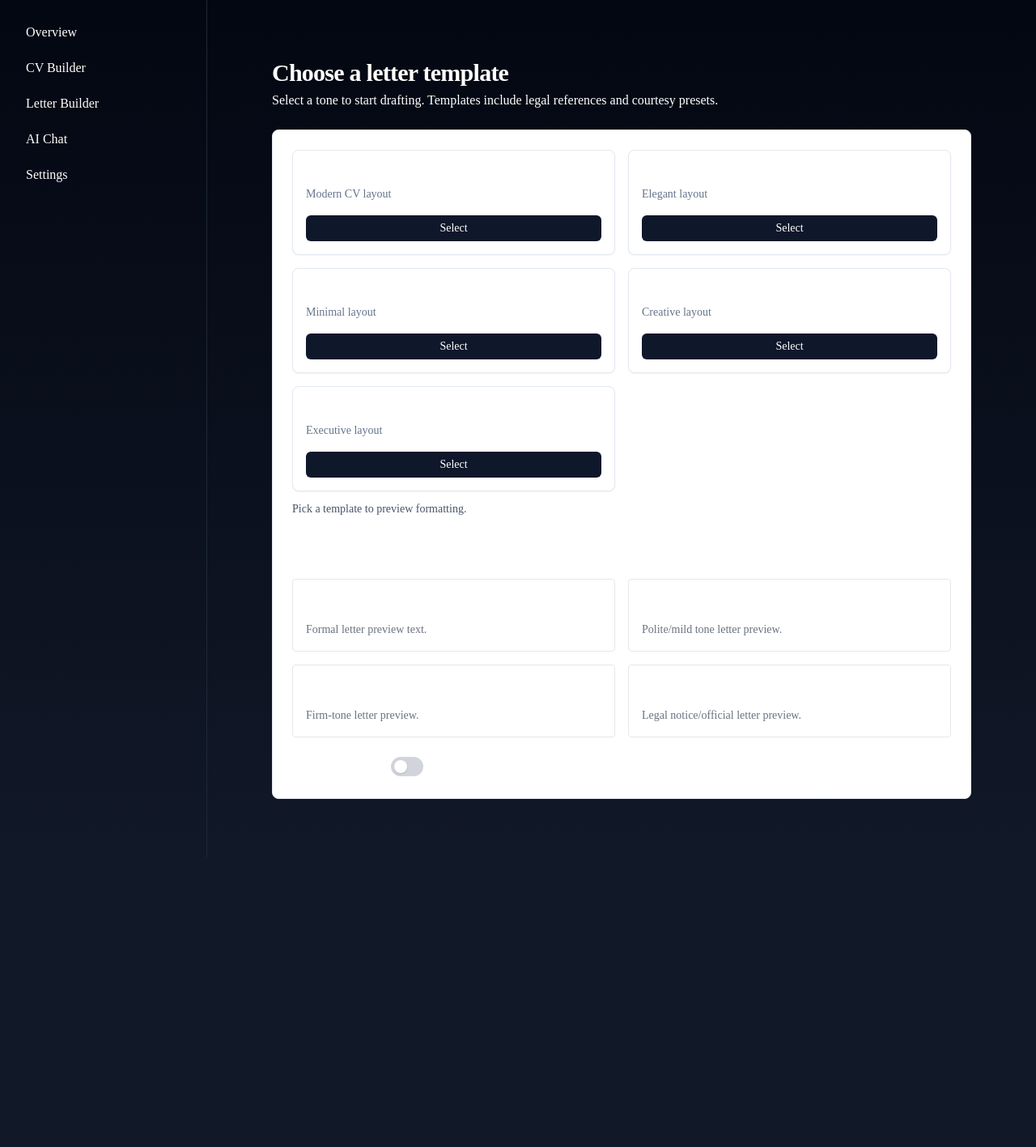
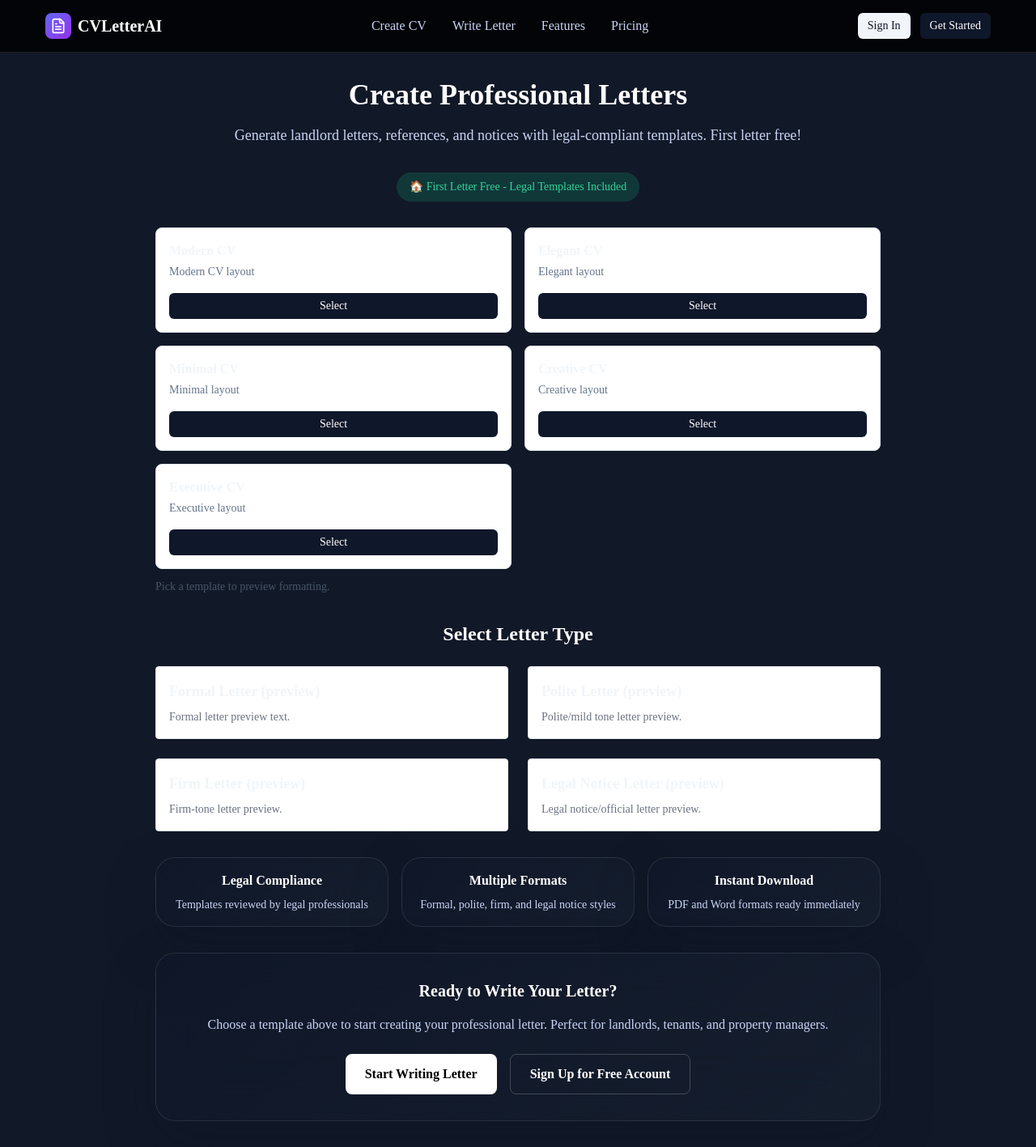
Before and after one commit to joshsegatt/CVLetterAI, a Next.js app: page /letter-builder in a window 1280 px wide. Shown: the whole page at 81% size. Before the commit the page ends 1059 px from the top, so only its background shows below. Built offline with nearby package versions, Linux system fonts and the light colour scheme.

Commit message:
feat: implement freemium model - public CV/Letter builders with first creation free

```diff
--- a/src/app/(dashboard)/cv-builder/page.tsx
+++ /dev/null
@@ -1,29 +0,0 @@
-import React from "react";
-import BuilderLayout from "../../../components/builder/BuilderLayout";
-import CvTemplateBrowser from "../../../components/builder/CvTemplateBrowser";
-import ModernCV from "../../../components/builder/cv-templates/ModernCV";
-import ElegantCV from "../../../components/builder/cv-templates/ElegantCV";
-import MinimalCV from "../../../components/builder/cv-templates/MinimalCV";
-import CreativeCV from "../../../components/builder/cv-templates/CreativeCV";
-import ExecutiveCV from "../../../components/builder/cv-templates/ExecutiveCV";
-
-export default function Page() {
-  return (
-    <BuilderLayout
-      title="Choose a CV template"
-      description="Pick a style to continue editing. You can adjust wording and layout on the next step."
-    >
-      <CvTemplateBrowser />
-      <div className="mt-6 space-y-6">
-        <h3 className="text-lg">Previews</h3>
-        <div className="grid gap-4 sm:grid-cols-2">
-          <ModernCV />
-          <ElegantCV />
-          <MinimalCV />
-          <CreativeCV />
-          <ExecutiveCV />
-        </div>
-      </div>
-    </BuilderLayout>
-  );
-}
--- a/src/app/(dashboard)/letter-builder/page.tsx
+++ /dev/null
@@ -1,32 +0,0 @@
-import React from "react";
-import BuilderLayout from "../../../components/builder/BuilderLayout";
-import LetterTemplateBrowser from "../../../components/builder/LetterTemplateBrowser";
-import FormalLetter from "../../../components/builder/Letter-templates/FormalLetter";
-import PoliteLetter from "../../../components/builder/Letter-templates/PoliteLetter";
-import FirmLetter from "../../../components/builder/Letter-templates/FirmLetter";
-import LegalNoticeLetter from "../../../components/builder/Letter-templates/LegalNoticeLetter";
-import Switch from "../../../components/ui/Switch";
-
-export default function Page() {
-  return (
-    <BuilderLayout
-      title="Choose a letter template"
-      description="Select a tone to start drafting. Templates include legal references and courtesy presets."
-    >
-      <LetterTemplateBrowser />
-      <div className="mt-6 space-y-6">
-        <h3 className="text-lg">Previews</h3>
-        <div className="grid gap-4 sm:grid-cols-2">
-          <FormalLetter />
-          <PoliteLetter />
-          <FirmLetter />
-          <LegalNoticeLetter />
-        </div>
-        <div className="mt-6">
-          <span className="mr-3">Example Switch:</span>
-          <Switch checked={false} />
-        </div>
-      </div>
-    </BuilderLayout>
-  );
-}
--- /dev/null
+++ b/src/app/cv-builder/page.tsx
@@ -0,0 +1,61 @@
+import React from "react";
+import { PublicLayout } from "../../components/layout/PublicLayout";
+import CvTemplateBrowser from "../../components/builder/CvTemplateBrowser";
+import ModernCV from "../../components/builder/cv-templates/ModernCV";
+import ElegantCV from "../../components/builder/cv-templates/ElegantCV";
+import MinimalCV from "../../components/builder/cv-templates/MinimalCV";
+import CreativeCV from "../../components/builder/cv-templates/CreativeCV";
+import ExecutiveCV from "../../components/builder/cv-templates/ExecutiveCV";
+
+export default function CVBuilderPage() {
+  return (
+    <PublicLayout
+      title="Create Your Professional CV"
+      description="Choose a template and create your CV in minutes. First CV is free with signup!"
+    >
+      <div className="space-y-8">
+        {/* Free Badge */}
+        <div className="text-center">
+          <span className="inline-block bg-emerald-500/20 text-emerald-400 px-4 py-2 rounded-full text-sm font-medium">
+            🎉 First CV Free - No Credit Card Required
+          </span>
+        </div>
+
+        <CvTemplateBrowser />
+
+        <div className="space-y-6">
+          <h3 className="text-2xl font-semibold text-white text-center">Choose Your Template</h3>
+          <div className="grid gap-6 sm:grid-cols-2 lg:grid-cols-3">
+            <ModernCV />
+            <ElegantCV />
+            <MinimalCV />
+            <CreativeCV />
+            <ExecutiveCV />
+          </div>
+        </div>
+
+        {/* CTA Section */}
+        <div className="glass-panel border-white/10 p-8 text-center">
+          <h3 className="text-xl font-semibold text-white mb-4">
+            Ready to Create Your CV?
+          </h3>
+          <p className="text-neutral-300 mb-6">
+            Select a template above to start building your professional CV.
+            Your first creation is completely free!
+          </p>
+          <div className="flex flex-col sm:flex-row gap-4 justify-center">
+            <button className="bg-white text-black px-6 py-3 rounded-lg font-semibold hover:bg-gray-100 transition-colors">
+              Start Building CV
+            </button>
+            <a
+              href="/sign-up"
+              className="border border-white/20 text-white px-6 py-3 rounded-lg font-semibold hover:bg-white/10 transition-colors"
+            >
+              Sign Up for Free Account
+            </a>
+          </div>
+        </div>
+      </div>
+    </PublicLayout>
+  );
+}
--- /dev/null
+++ b/src/app/letter-builder/page.tsx
@@ -0,0 +1,75 @@
+import React from "react";
+import { PublicLayout } from "../../components/layout/PublicLayout";
+import LetterTemplateBrowser from "../../components/builder/LetterTemplateBrowser";
+import FormalLetter from "../../components/builder/Letter-templates/FormalLetter";
+import PoliteLetter from "../../components/builder/Letter-templates/PoliteLetter";
+import FirmLetter from "../../components/builder/Letter-templates/FirmLetter";
+import LegalNoticeLetter from "../../components/builder/Letter-templates/LegalNoticeLetter";
+
+export default function LetterBuilderPage() {
+  return (
+    <PublicLayout
+      title="Create Professional Letters"
+      description="Generate landlord letters, references, and notices with legal-compliant templates. First letter free!"
+    >
+      <div className="space-y-8">
+        {/* Free Badge */}
+        <div className="text-center">
+          <span className="inline-block bg-emerald-500/20 text-emerald-400 px-4 py-2 rounded-full text-sm font-medium">
+            🏠 First Letter Free - Legal Templates Included
+          </span>
+        </div>
+
+        <LetterTemplateBrowser />
+
+        <div className="space-y-6">
+          <h3 className="text-2xl font-semibold text-white text-center">Select Letter Type</h3>
+          <div className="grid gap-6 sm:grid-cols-2">
+            <FormalLetter />
+            <PoliteLetter />
+            <FirmLetter />
+            <LegalNoticeLetter />
+          </div>
+        </div>
+
+        {/* Features */}
+        <div className="grid gap-4 md:grid-cols-3 text-center">
+          <div className="glass-panel border-white/10 p-4">
+            <h4 className="font-semibold text-white mb-2">Legal Compliance</h4>
+            <p className="text-sm text-neutral-300">Templates reviewed by legal professionals</p>
+          </div>
+          <div className="glass-panel border-white/10 p-4">
+            <h4 className="font-semibold text-white mb-2">Multiple Formats</h4>
+            <p className="text-sm text-neutral-300">Formal, polite, firm, and legal notice styles</p>
+          </div>
+          <div className="glass-panel border-white/10 p-4">
+            <h4 className="font-semibold text-white mb-2">Instant Download</h4>
+            <p className="text-sm text-neutral-300">PDF and Word formats ready immediately</p>
+          </div>
+        </div>
+
+        {/* CTA Section */}
+        <div className="glass-panel border-white/10 p-8 text-center">
+          <h3 className="text-xl font-semibold text-white mb-4">
+            Ready to Write Your Letter?
+          </h3>
+          <p className="text-neutral-300 mb-6">
+            Choose a template above to start creating your professional letter.
+            Perfect for landlords, tenants, and property managers.
+          </p>
+          <div className="flex flex-col sm:flex-row gap-4 justify-center">
+            <button className="bg-white text-black px-6 py-3 rounded-lg font-semibold hover:bg-gray-100 transition-colors">
+              Start Writing Letter
+            </button>
+            <a
+              href="/sign-up"
+              className="border border-white/20 text-white px-6 py-3 rounded-lg font-semibold hover:bg-white/10 transition-colors"
+            >
+              Sign Up for Free Account
+            </a>
+          </div>
+        </div>
+      </div>
+    </PublicLayout>
+  );
+}
--- /dev/null
+++ b/src/components/layout/PublicLayout.tsx
@@ -0,0 +1,26 @@
+import { Header } from "../marketing/Header";
+
+interface PublicLayoutProps {
+  children: React.ReactNode;
+  title: string;
+  description?: string;
+}
+
+export function PublicLayout({ children, title, description }: PublicLayoutProps) {
+  return (
+    <div className="min-h-screen bg-background">
+      <Header />
+      <div className="container mx-auto px-4 py-8">
+        <div className="max-w-4xl mx-auto">
+          <div className="text-center mb-8">
+            <h1 className="text-4xl font-bold text-white mb-4">{title}</h1>
+            {description && (
+              <p className="text-lg text-neutral-300">{description}</p>
+            )}
+          </div>
+          {children}
+        </div>
+      </div>
+    </div>
+  );
+}
--- a/src/components/marketing/Header.tsx
+++ b/src/components/marketing/Header.tsx
@@ -22,17 +22,17 @@ export function Header() {
 
           {/* Navigation - Desktop */}
           <nav className="hidden md:flex items-center gap-8">
+            <Link href="/cv-builder" className="text-neutral-300 hover:text-white transition-colors">
+              Create CV
+            </Link>
+            <Link href="/letter-builder" className="text-neutral-300 hover:text-white transition-colors">
+              Write Letter
+            </Link>
             <Link href="#features" className="text-neutral-300 hover:text-white transition-colors">
               Features
             </Link>
             <Link href="#pricing" className="text-neutral-300 hover:text-white transition-colors">
               Pricing
-            </Link>
-            <Link href="#testimonials" className="text-neutral-300 hover:text-white transition-colors">
-              Reviews
-            </Link>
-            <Link href="#security" className="text-neutral-300 hover:text-white transition-colors">
-              Security
             </Link>
           </nav>
 
@@ -61,6 +61,20 @@ export function Header() {
           <div className="md:hidden border-t border-white/10 py-4">
             <nav className="flex flex-col gap-4">
               <Link
+                href="/cv-builder"
+                className="text-neutral-300 hover:text-white transition-colors py-2"
+                onClick={() => setIsMenuOpen(false)}
+              >
+                Create CV
+              </Link>
+              <Link
+                href="/letter-builder"
+                className="text-neutral-300 hover:text-white transition-colors py-2"
+                onClick={() => setIsMenuOpen(false)}
+              >
+                Write Letter
+              </Link>
+              <Link
                 href="#features"
                 className="text-neutral-300 hover:text-white transition-colors py-2"
                 onClick={() => setIsMenuOpen(false)}
@@ -73,20 +87,6 @@ export function Header() {
                 onClick={() => setIsMenuOpen(false)}
               >
                 Pricing
-              </Link>
-              <Link
-                href="#testimonials"
-                className="text-neutral-300 hover:text-white transition-colors py-2"
-                onClick={() => setIsMenuOpen(false)}
-              >
-                Reviews
-              </Link>
-              <Link
-                href="#security"
-                className="text-neutral-300 hover:text-white transition-colors py-2"
-                onClick={() => setIsMenuOpen(false)}
-              >
-                Security
               </Link>
               <div className="flex flex-col gap-3 pt-4 border-t border-white/10">
                 <Button asChild intent="secondary" size="sm">
```
